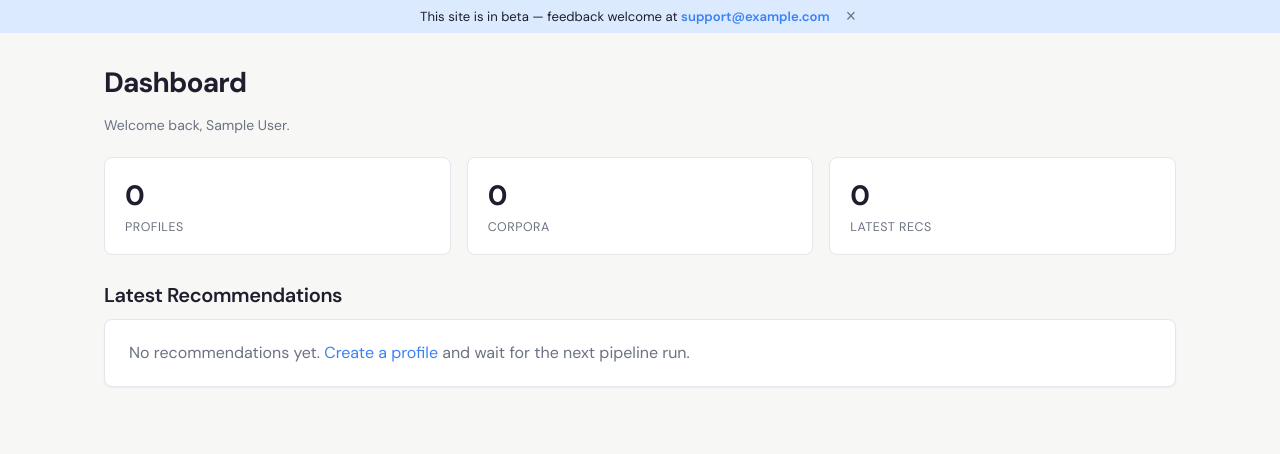
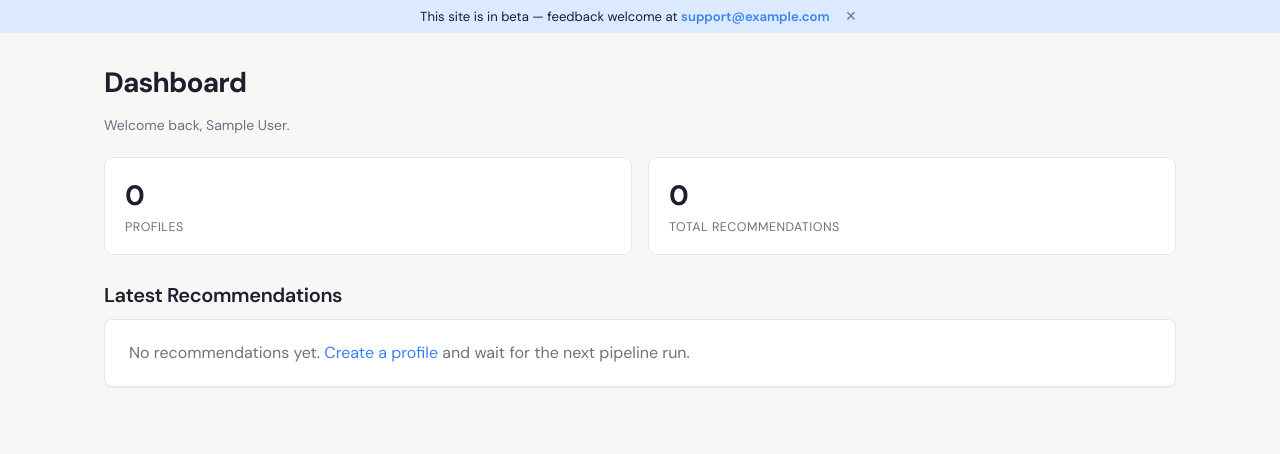
Before and after one commit to SyracuseUniversity/preprint-bot, a Django app: page / in a window 1280 px wide. Shown: the part 58-512 px from the top of the page. Run offline with Django 5.2, Linux system fonts and the light colour scheme; the visitor is signed in with stand-in values (Sample User, id 1); data that the repository does not hold is empty.

Commit message:
Remove Corpora tile; change recs tile to all recs

```diff
--- a/django_site/core/templates/dashboard.html
+++ b/django_site/core/templates/dashboard.html
@@ -11,14 +11,10 @@
     <div class="stat-value">{{ profiles|length }}</div>
     <div class="stat-label">Profiles</div>
   </a>
-  <div class="stat-box">
-    <div class="stat-value">{{ corpora|length }}</div>
-    <div class="stat-label">Corpora</div>
-  </div>
-  <div class="stat-box">
-    <div class="stat-value">{{ today_count }}</div>
-    <div class="stat-label">Latest Recs</div>
-  </div>
+  <a href="{% url 'recommendations' %}" class="stat-box" style="text-decoration:none; color:inherit;">
+    <div class="stat-value">{{ total_recs }}</div>
+    <div class="stat-label">Total Recommendations</div>
+  </a>
 </div>
 
 {# ── Latest recommendations ────────────────────────── #}
--- a/django_site/core/views.py
+++ b/django_site/core/views.py
@@ -185,7 +185,9 @@ def dashboard_view(request):
     pb_user = request.pb_user
 
     profiles = Profile.objects.filter(user=pb_user)
-    corpora = Corpus.objects.filter(user=pb_user)
+
+    # Total recommendations across all profiles
+    total_recs = ProfileRecommendation.objects.filter(profile__in=profiles).count()
 
     # Gather today's recommendations across all profiles
     today_recs = _get_latest_recommendations(pb_user)
@@ -196,7 +198,7 @@ def dashboard_view(request):
         {
             "pb_user": pb_user,
             "profiles": profiles,
-            "corpora": corpora,
+            "total_recs": total_recs,
             "today_recs": today_recs[:20],
             "today_count": len(today_recs),
         },
```
